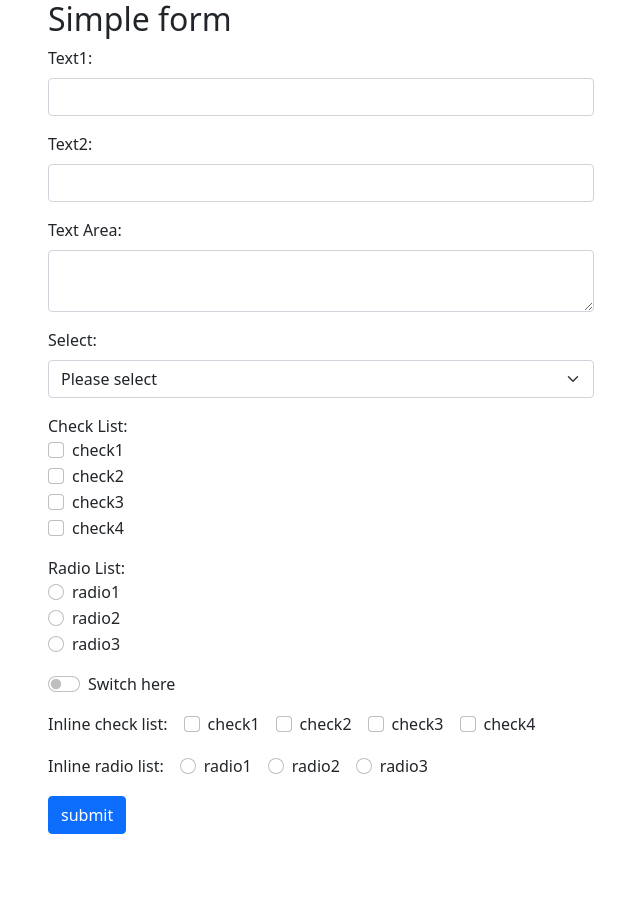
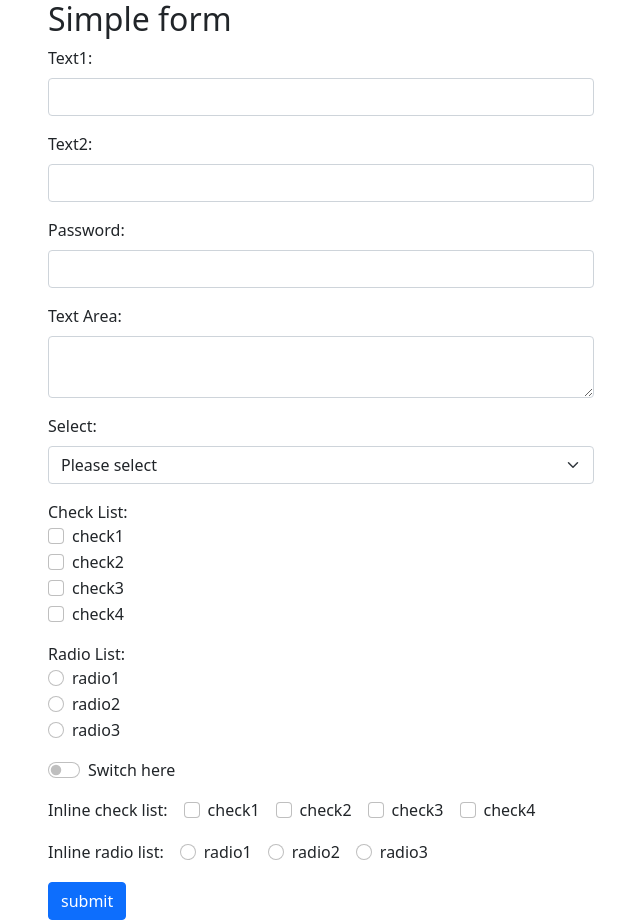
Before and after one commit to satooshi/react-form-sample, a React (Create React App) app: page / in a window 1280 px wide. Shown: the whole page, without its empty margins (319-959 px from the left). Before the commit the page ends 834 px from the top, so only its background shows below. Built offline with nearby package versions, Linux system fonts and the light colour scheme.

Commit message:
Use password data

```diff
--- a/src/App.tsx
+++ b/src/App.tsx
@@ -16,6 +16,7 @@ debuglog('Wired', { formUseCase });
 const initState: Props = {
   text1: '',
   text2: '',
+  password: '',
   textArea: '',
   checkList: { C1: false, C2: false, C3: false, C4: false },
   radioList: '',
--- a/src/Apps/SimpleForm/ViewModels/FormViewModel.ts
+++ b/src/Apps/SimpleForm/ViewModels/FormViewModel.ts
@@ -4,6 +4,7 @@ import { isBlank } from 'Framework/ViewModels/Validator';
 export interface Errors {
   text1?: string;
   text2?: string;
+  password?: string;
   textArea?: string;
   checkList?: string;
   radioList?: string;
@@ -24,6 +25,7 @@ export interface Props {
   errors?: Errors;
   text1: string;
   text2: string;
+  password: string;
   textArea: string;
   checkList: CheckOptions;
   radioList: RadioValue;
@@ -39,6 +41,8 @@ export class FormViewModel implements ViewModel {
   #text1: string;
 
   #text2: string;
+
+  #password: string;
 
   #textArea: string;
 
@@ -58,6 +62,7 @@ export class FormViewModel implements ViewModel {
     this.#errors = props.errors || {};
     this.#text1 = props.text1;
     this.#text2 = props.text2;
+    this.#password = props.password;
     this.#textArea = props.textArea;
     this.#checkList = props.checkList;
     this.#radioList = props.radioList;
@@ -78,6 +83,7 @@ export class FormViewModel implements ViewModel {
       errors: this.errors,
       text1: this.#text1,
       text2: this.#text2,
+      password: this.#password,
       textArea: this.#textArea,
       checkList: this.#checkList,
       radioList: this.#radioList,
@@ -106,6 +112,15 @@ export class FormViewModel implements ViewModel {
   set text2(value: string) {
     this.#text2 = value;
     this.validateText2();
+  }
+
+  get password() {
+    return this.#password;
+  }
+
+  set password(value: string) {
+    this.#password = value;
+    this.validatePassword();
   }
 
   get textArea() {
@@ -206,6 +221,7 @@ export class FormViewModel implements ViewModel {
 
     this.validateText1();
     this.validateText2();
+    this.validatePassword();
     this.validateTextArea();
     this.validateCheckList();
     this.validateRadioList();
@@ -233,6 +249,15 @@ export class FormViewModel implements ViewModel {
     }
 
     delete this.#errors.text2;
+  }
+
+  private validatePassword() {
+    if (isBlank(this.#password)) {
+      this.#errors.password = 'Required';
+      return;
+    }
+
+    delete this.#errors.password;
   }
 
   private validateTextArea() {
--- a/src/Apps/SimpleForm/Views/Form.tsx
+++ b/src/Apps/SimpleForm/Views/Form.tsx
@@ -1,14 +1,17 @@
 import React, { useState, useCallback } from 'react';
 import { debuglog } from 'Utils';
-import { ValueState } from 'Framework/Views/Components/Bootstrap/Types';
-import { InlineRadioList } from 'Framework/Views/Components/Bootstrap/InlineRadioList';
-import { InlineCheckList } from 'Framework/Views/Components/Bootstrap/InlineCheckList';
-import { CheckList } from 'Framework/Views/Components/Bootstrap/CheckList';
-import { RadioList } from 'Framework/Views/Components/Bootstrap/RadioList';
-import { Select } from 'Framework/Views/Components/Bootstrap/Select';
-import { Switch } from 'Framework/Views/Components/Bootstrap/Switch';
-import { TextArea } from 'Framework/Views/Components/Bootstrap/TextArea';
-import { TextInput } from 'Framework/Views/Components/Bootstrap/TextInput';
+import {
+  TextInput,
+  TextArea,
+  Switch,
+  Select,
+  RadioList,
+  CheckList,
+  InlineCheckList,
+  InlineRadioList,
+  ValueState,
+  PasswordInput,
+} from 'Framework/Views/Components/Bootstrap';
 import {
   FormViewModel,
   CheckOptions,
@@ -42,6 +45,11 @@ export const Form: React.FC<FormProps> = ({
 
   const handleTextChange2 = useCallback((value: string) => {
     viewModel.text2 = value;
+    setViewModel(viewModel);
+  }, []);
+
+  const handlePasswordChange = useCallback((value: string) => {
+    viewModel.password = value;
     setViewModel(viewModel);
   }, []);
 
@@ -118,6 +126,15 @@ export const Form: React.FC<FormProps> = ({
           value={viewModel.text2}
           onChange={handleTextChange2}
           error={viewModel.errors.text2}
+        />
+      </div>
+      <div className="mb-3">
+        <PasswordInput
+          id="password"
+          labelText="Password"
+          value={viewModel.password}
+          onChange={handlePasswordChange}
+          error={viewModel.errors.password}
         />
       </div>
       <div className="mb-3">
```
